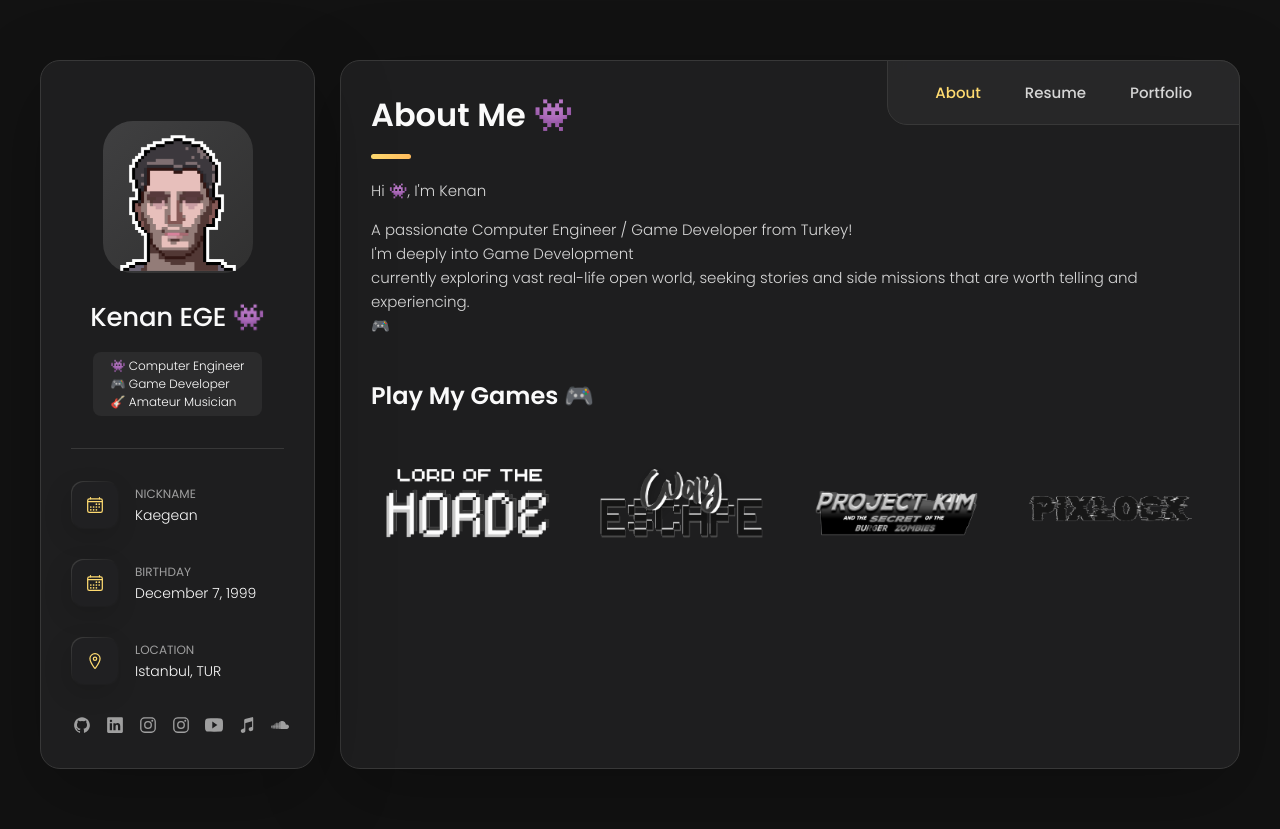
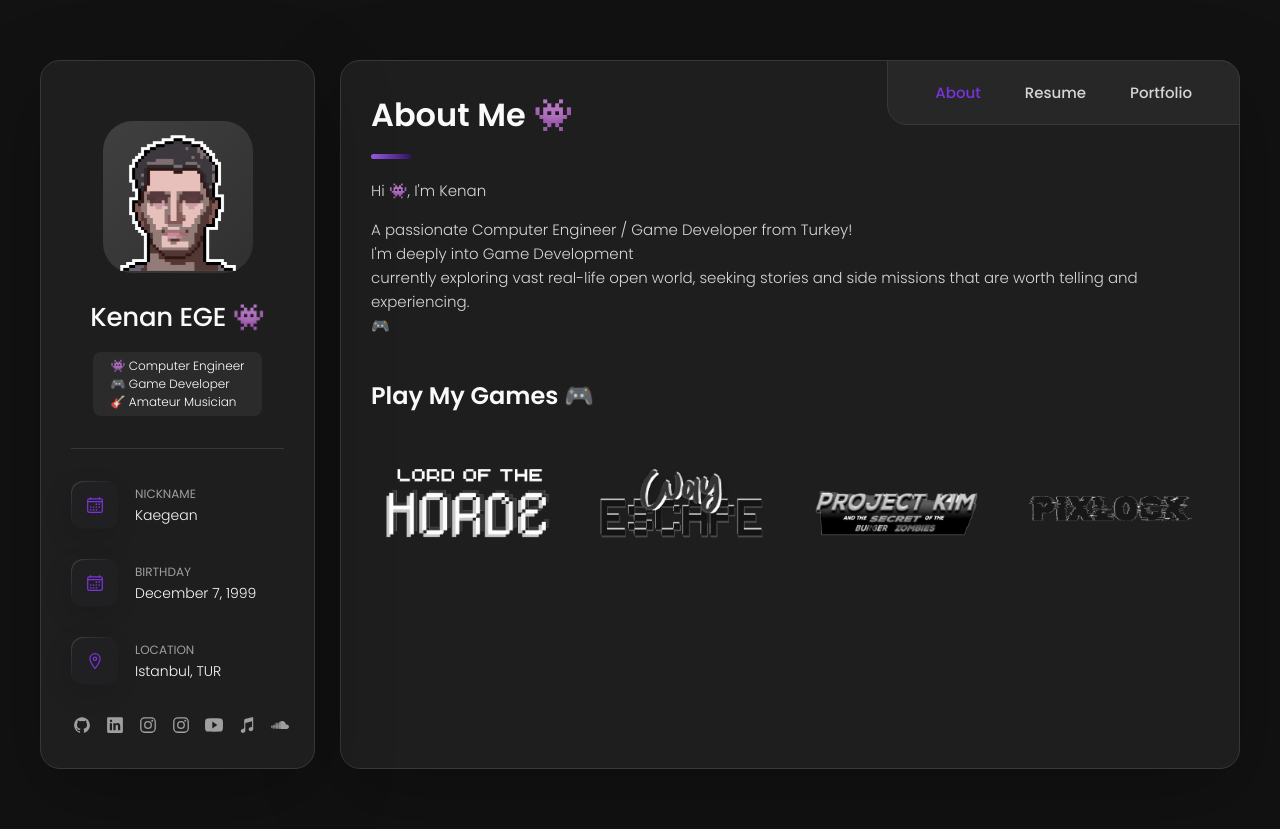
Before and after one commit to KenanAegean/KenanAegean.github.io, a PHP site: page / in a window 1280 px wide. Run offline with PHP 8.4, Linux system fonts and the light colour scheme; some libraries are stand-ins or nearby versions.

Commit message:
colors gold to purptle

```diff
--- a/assets/css/style.css
+++ b/assets/css/style.css
@@ -1,18 +1,5 @@
 /*-----------------------------------*\
   #style.css
-\*-----------------------------------*/
-
-
-/**
- * copyright 2022 @codewithsadee
- */
-
-
-
-
-
-/*-----------------------------------*\
-  #CUSTOM PROPERTY
 \*-----------------------------------*/
 
 :root {
@@ -35,7 +22,7 @@
   ), hsl(240, 2%, 13%);
   --bg-gradient-yellow-1: linear-gradient(
     to bottom right,
-    hsl(45, 100%, 71%) 0%,
+    hsl(265, 69%, 53%) 0%,
     hsla(36, 100%, 69%, 0) 50%
   );
   --bg-gradient-yellow-2: linear-gradient(
@@ -50,8 +37,8 @@
   );
   --text-gradient-yellow: linear-gradient(
     to right,
-    hsl(45, 100%, 72%),
-    hsl(35, 100%, 68%)
+    hsl(265, 72%, 63%),
+    hsl(266, 69%, 23%)
   );
 
   /* solid */
@@ -63,8 +50,8 @@
   --smoky-black: hsl(0, 0%, 7%);
   --white-1: hsl(0, 0%, 100%);
   --white-2: hsl(0, 0%, 98%);
-  --orange-yellow-crayola: hsl(45, 100%, 72%);
-  --vegas-gold: hsl(45, 54%, 58%);
+  --orange-yellow-crayola: hsl(265, 69%, 53%);
+  --vegas-gold: hsl(265, 69%, 53%);
   --light-gray: hsl(0, 0%, 84%);
   --light-gray-70: hsla(0, 0%, 84%, 0.7);
   --bittersweet-shimmer: hsl(0, 43%, 51%);
```
